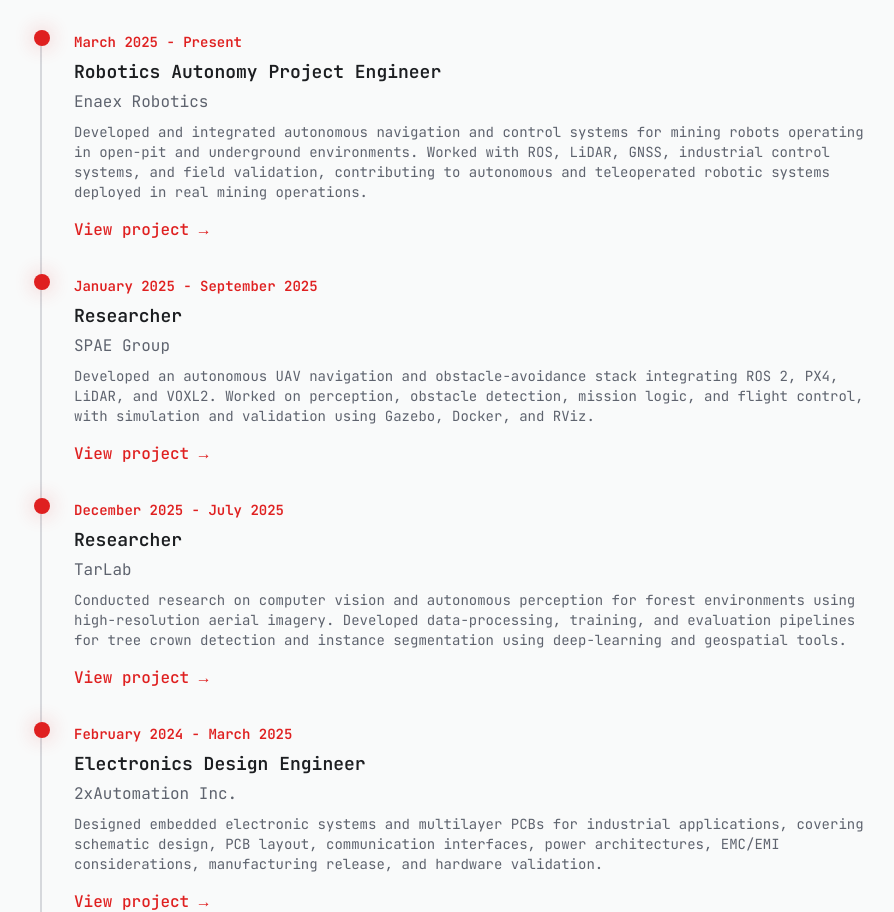
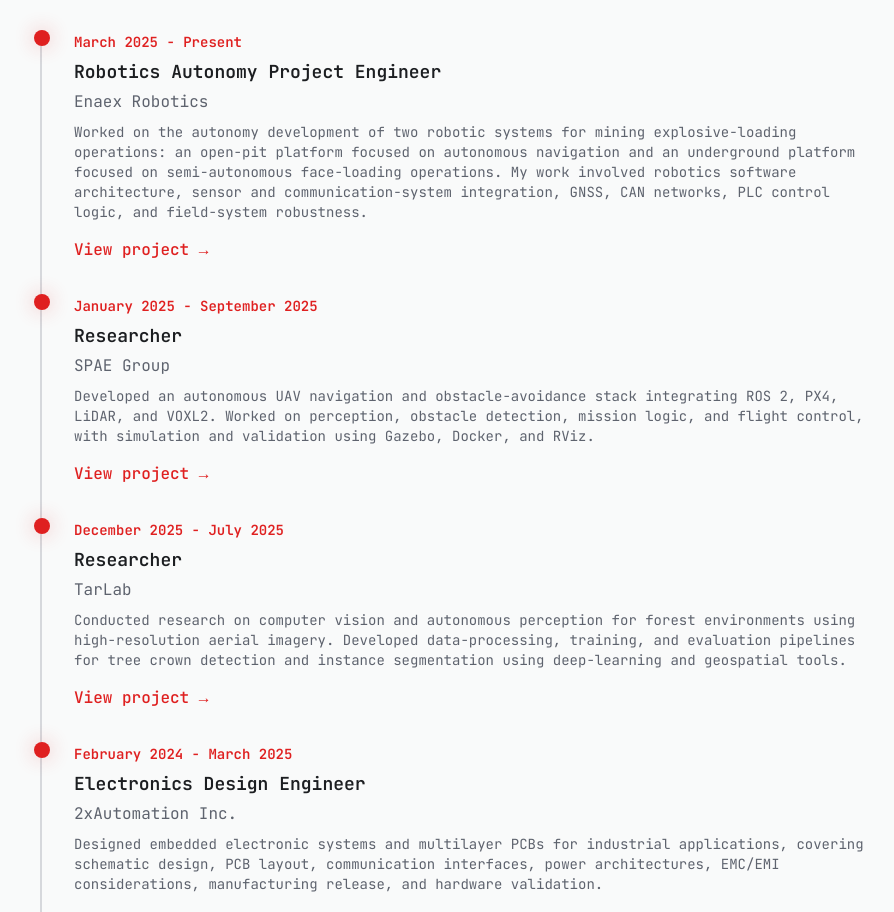
Before and after one commit to mbflores3/mbflores3.github.io, a React (Vite) app: page / in a window 1280 px wide. Shown: the part 854-1766 px from the top of the page, without its empty margins (176-1070 px from the left). Built offline with nearby package versions, Linux system fonts and the light colour scheme.

Commit message:
Revise job description for Enaex Robotics role
Updated the description of the Robotics Autonomy Project Engineer role to reflect specific contributions and technologies used.

```diff
--- a/src/pages/Index.tsx
+++ b/src/pages/Index.tsx
@@ -104,7 +104,7 @@ const Index = () => {
               year="March 2025 - Present"
               title="Robotics Autonomy Project Engineer"
               organization="Enaex Robotics"
-              description="Developed and integrated autonomous navigation and control systems for mining robots operating in open-pit and underground environments. Worked with ROS, LiDAR, GNSS, industrial control systems, and field validation, contributing to autonomous and teleoperated robotic systems deployed in real mining operations."
+              description="Worked on the autonomy development of two robotic systems for mining explosive-loading operations: an open-pit platform focused on autonomous navigation and an underground platform focused on semi-autonomous face-loading operations. My work involved robotics software architecture, sensor and communication-system integration, GNSS, CAN networks, PLC control logic, and field-system robustness."
               projectUrl="/projects/enaexrobotics"
             />
 
```
